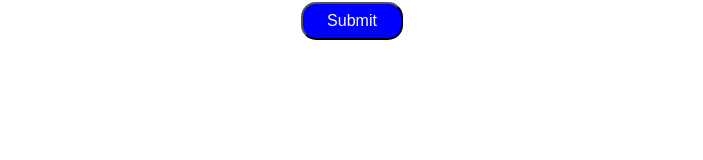
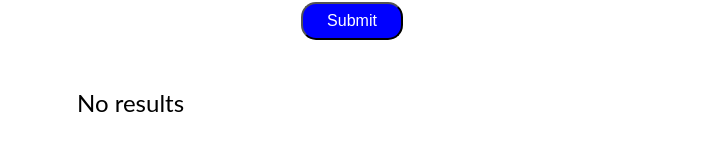
Before and after one commit to railsstudent/react-graphql-starwar, a React (Create React App) app: page / in a window 1280 px wide. Shown: the part 140-300 px from the top of the page, without its empty margins (288-991 px from the left). Built offline with nearby package versions, Linux system fonts and the light colour scheme.

Commit message:
Display no results  text

```diff
--- a/SearchForm.js
+++ b/SearchForm.js
@@ -20,6 +20,8 @@ const SearchForm = () => {
     console.log('persons', data.persons)
   }
 
+  const hasResults = data && data.persons && data.persons.length > 0
+
   const searchCharacters = (e) => {
     e.preventDefault();
     console.log(query);
@@ -29,6 +31,13 @@ const SearchForm = () => {
         first: 5
       }
     })
+  }
+
+  const renderPersons = (persons) => {
+    return (
+      persons.map((person, i) => <PersonCard key={`${person.id}-${i}`}
+        person={person} />)
+    )
   }
 
   return (
@@ -48,7 +57,7 @@ const SearchForm = () => {
         <button type="submit" className="submit">Submit</button>
       </form>
       <div className="persons-container">
-      { data && data.persons && data.persons.map((person, i) => <PersonCard key={`${person.id}-${i}`} person={person} />) }
+      { hasResults ? renderPersons(data.persons) : <p style={{fontSize: '1.5rem'}}>No results</p> }
       </div>
     </>
   )
--- a/package.json
+++ b/package.json
@@ -7,7 +7,7 @@
     "@types/react": "^16.9.43",
     "apollo-client": "^2.6.10",
     "graphql": "^15.3.0",
-    "graphql-tag": "^2.10.4",
+    "graphql-tag": "^2.11.0",
     "react": "^16.13.1",
     "react-dom": "^16.13.1",
     "subscriptions-transport-ws": "^0.9.17"
```
